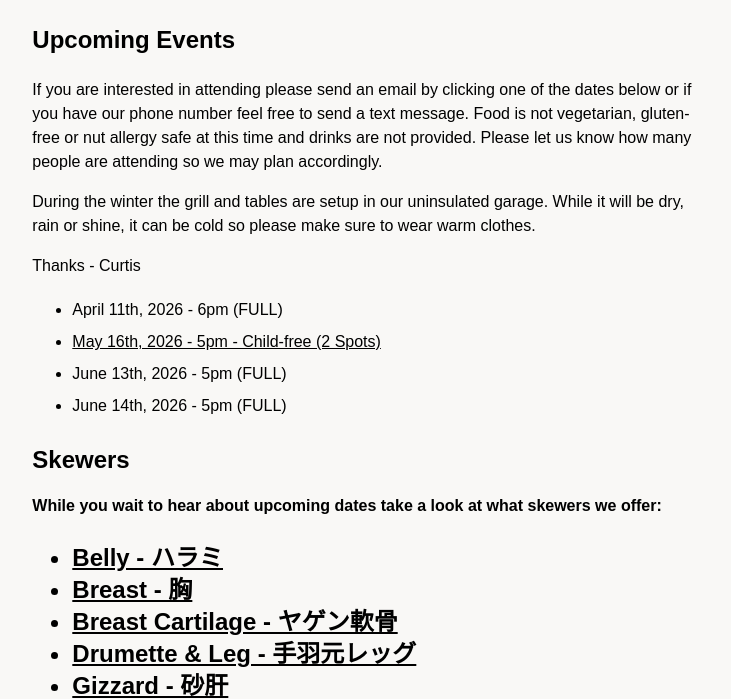
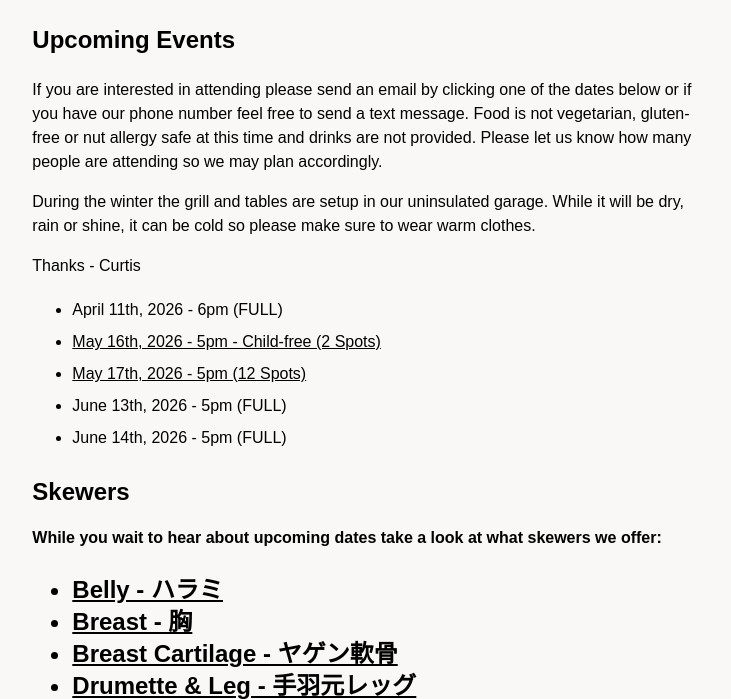
Before and after one commit to curtisbarnard/yoruyaki, an Astro site: page / in a window 1280 px wide. Shown: the part 90-789 px from the top of the page, without its empty margins (274-1005 px from the left). Built offline with nearby package versions, Linux system fonts and the light colour scheme; Astro itself is replaced by a stand-in of ours; a web font is replaced by a local one.

Commit message:
add second May date

```diff
--- a/src/pages/index.astro
+++ b/src/pages/index.astro
@@ -49,6 +49,13 @@ const title = 'Yoruyaki';
         href='mailto:curtis.barnard.jr@gmail.com?subject=Yoruyaki%20May%2016th&body=I%20would%20like%20to%20attend%20Yoruyaki%20on%20May%2016th,%202026.%0A%0AName:%0ANumber%20of%20people:%0A'
       >
         May 16th, 2026 - 5pm - Child-free (2 Spots)
+      </a>
+    </li>
+    <li>
+      <a
+        href='mailto:curtis.barnard.jr@gmail.com?subject=Yoruyaki%20May%2017th&body=I%20would%20like%20to%20attend%20Yoruyaki%20on%20May%2017th,%202026.%0A%0AName:%0ANumber%20of%20people:%0A'
+      >
+        May 17th, 2026 - 5pm (12 Spots)
       </a>
     </li>
     <li>
```
